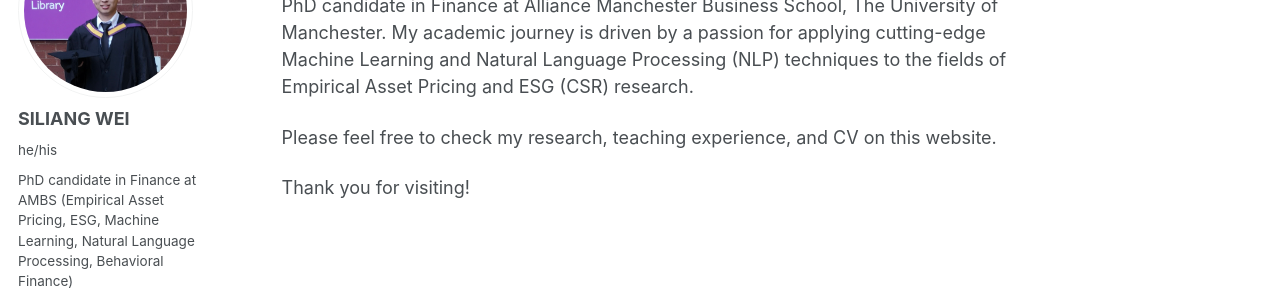
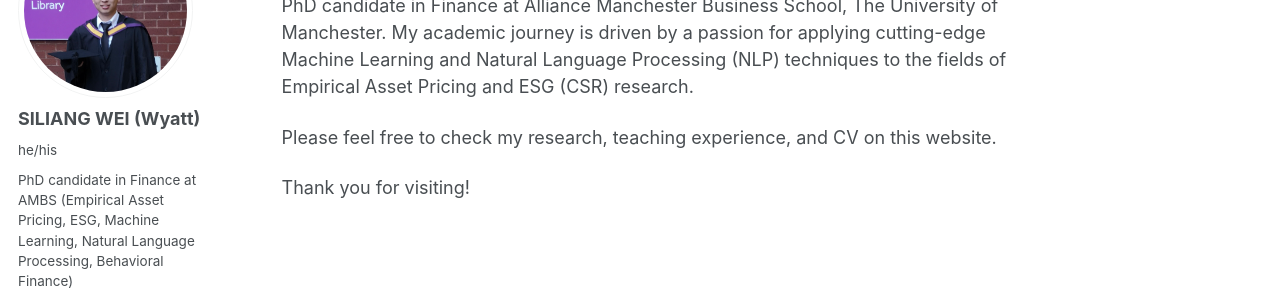
Before and after one commit to wyattswei/wyattswei.github.io, a Jekyll site: the page built from _pages/about.md, in a window 1280 px wide. Shown: the part 183-483 px from the top of the page. Built offline with Jekyll 4.4.1, drawn with Linux system fonts in a browser that asks for light colours; some web fonts are replaced.

Commit message:
Change name

```diff
--- a/_config.yml
+++ b/_config.yml
@@ -22,7 +22,7 @@ repository               : "wyattswei/wyattswei.github.io"
 author:
   # Biographic information
   avatar           : "wyatt.jpg"
-  name             : "SILIANG WEI"
+  name             : "SILIANG WEI (Wyatt)"
   pronouns         : "he/his"
   bio              : "PhD candidate in Finance at AMBS (Empirical Asset Pricing, ESG, Machine Learning, Natural Language Processing, Behavioral Finance)"
   location         : "Manchester, UK"
```
